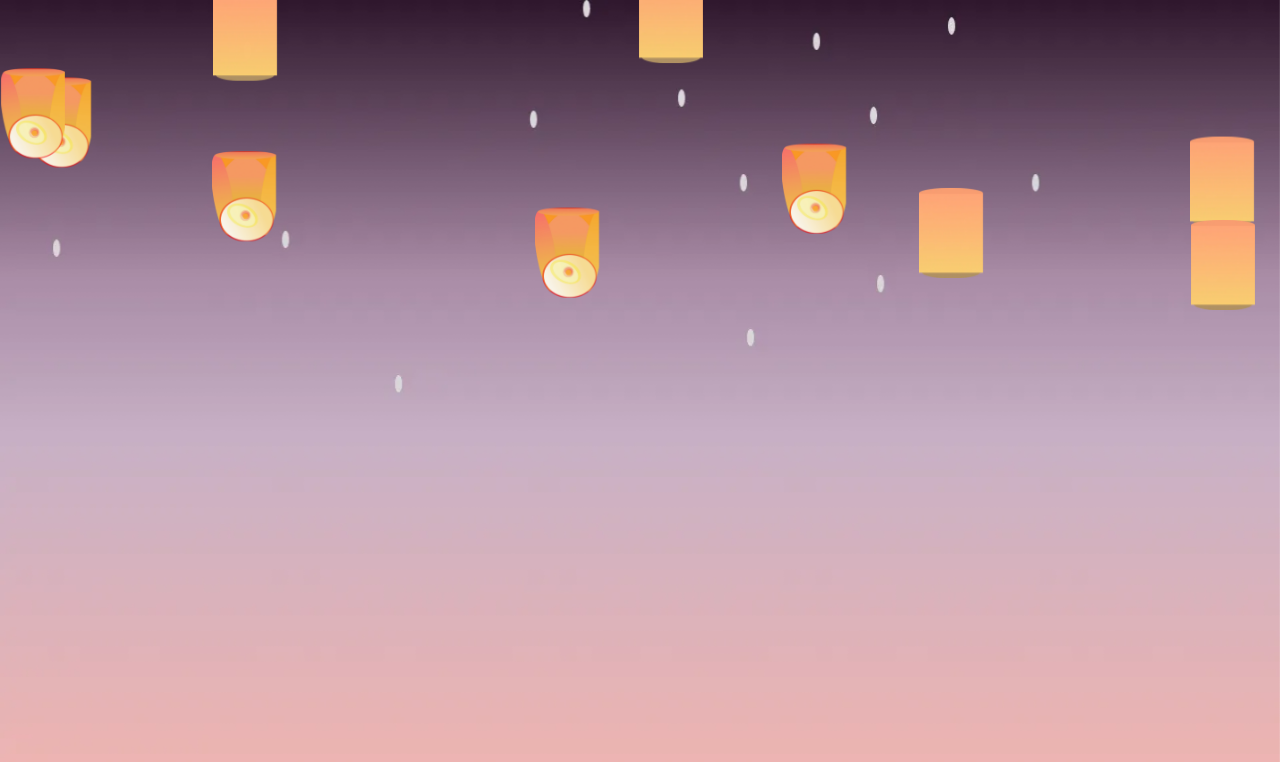
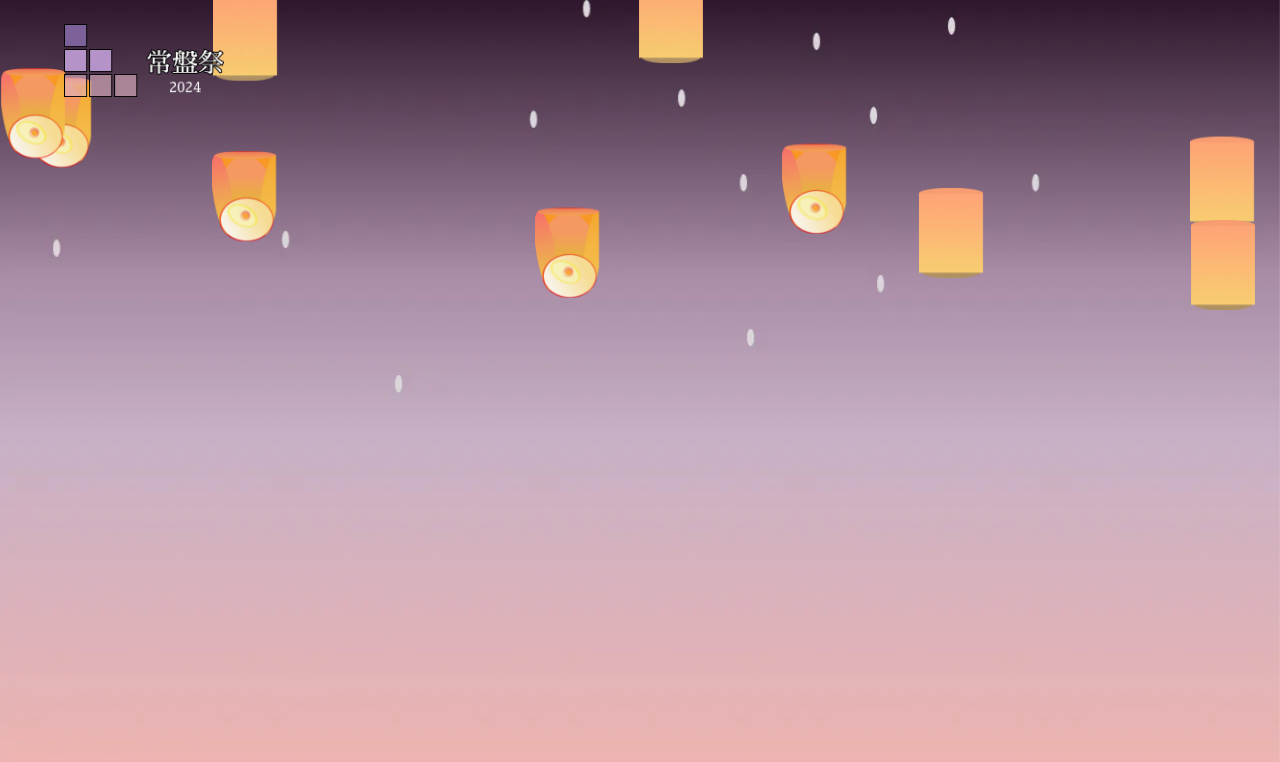
Before and after one commit to ynufes-tech/ynufes-tokiwa24, a Nuxt app: page /connection in a window 1280 px wide. Shown: the top 762 px of the page. Built offline with nearby package versions, Linux system fonts and the light colour scheme; a web font is replaced by a local one.

Commit message:
ロゴを左下に表示

```diff
--- /dev/null
+++ b/components/Header.vue
@@ -0,0 +1,41 @@
+<script lang="ts" setup></script>
+<template>
+  <div class="header-component">
+    <div class="logo-wrapper">
+      <NuxtLink class="header-icon" to="/">
+        <img src="~/assets/images/tokiwa24_logo.webp" class="header-img" />
+      </NuxtLink>
+    </div>
+  </div>
+</template>
+<style lang="scss" scoped>
+@use "@/assets/scss/_breakpoint.scss" as *;
+.header-component {
+  display: flex;
+  z-index: 10000;
+  position: absolute;
+}
+.logo-wrapper {
+  width: fit-content;
+  align-items: center;
+  position: fixed;
+  top: 3%;
+  left: 5%;
+  .header-icon {
+    display: flex;
+    text-decoration: none;
+    > img {
+      margin-right: 20px;
+    }
+  }
+}
+.header-img {
+  width: 10rem;
+  @include md {
+    width: 8rem;
+  }
+  @include sm {
+    width: 7rem;
+  }
+}
+</style>
--- a/layouts/default.vue
+++ b/layouts/default.vue
@@ -42,6 +42,7 @@ onMounted(() => {
 </script>
 <template>
   <div class="layout-root">
+    <Header />
     <slot />
     <div class="background-container">
       <img
@@ -75,6 +76,7 @@ onMounted(() => {
   left: 0;
   bottom: 0;
   right: 0;
+  z-index: -100;
 }
 #background-img {
   background-size: cover;
```
Also changed, not shown: assets/images/tokiwa24_logo.webp (added).
